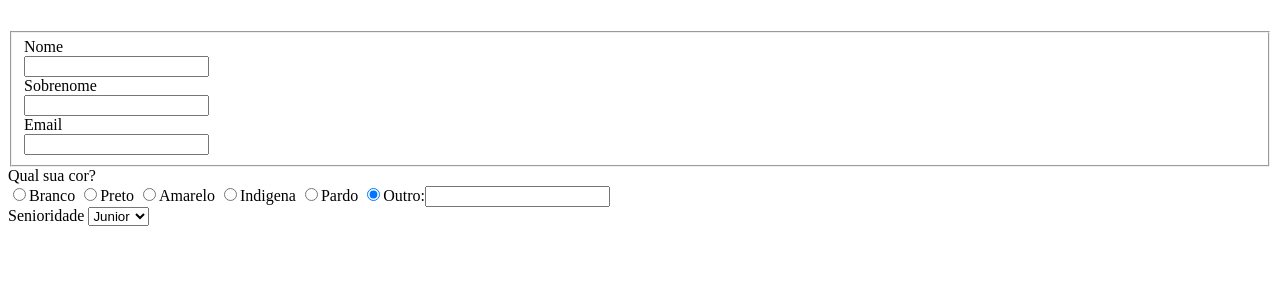
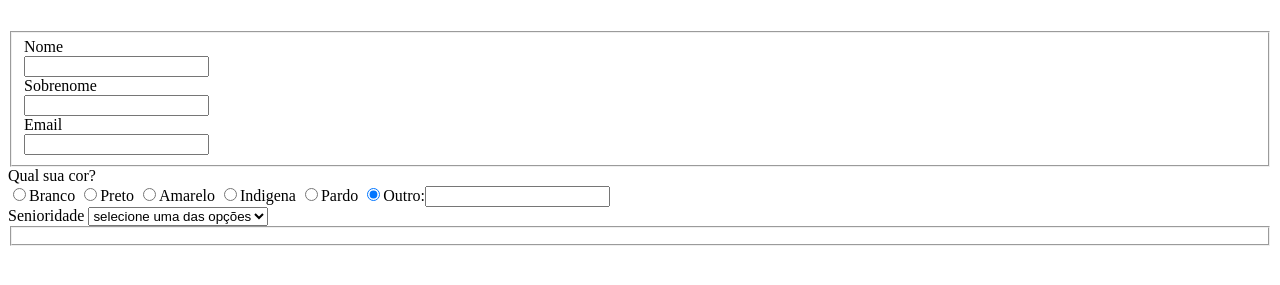
Before and after one commit to HylanaVitoria/Trabalho-PW-2BI, a plain HTML site: page formulario.html in a window 1280 px wide. Shown: the part 101-386 px from the top of the page. Drawn offline with Linux system fonts and the light colour scheme.

Commit message:
commit fish

```diff
--- a/formulario.html
+++ b/formulario.html
@@ -47,11 +47,15 @@
         <div>
             <label>Senioridade</label>
             <select id="Senioridade">
+                <option selected disabled value="selecione">selecione uma das opções</option>
                 <option value="Junior">Junior</option>
                 <option value="Pleno">Pleno</option>
                 <option value="Senior">Senior</option>
             </select>
         </div>
+        <fieldset>
+            <div></div>
+        </fieldset>
 
 
     </form>
```
